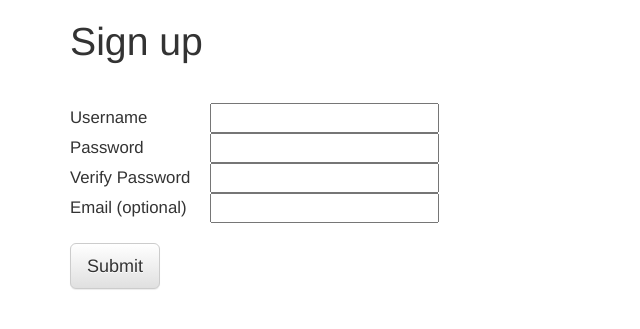
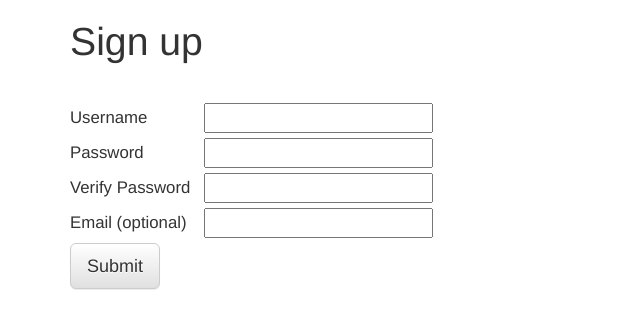
Before and after one commit to msurmenok/multi-user-blog, a Python web app: template templates/signup.html in a window 1280 px wide. Shown: the part 254-583 px from the top of the page, without its empty margins (0-640 px from the left). Run offline with Jinja, Linux system fonts and the light colour scheme; the template is opened without the code that fills it, so the values that code supplies are empty; some libraries are stand-ins or nearby versions.

Commit message:
replaced tag table and changed styles accordingly

```diff
--- a/static/styles.css
+++ b/static/styles.css
@@ -1,5 +1,5 @@
 /* FONTS */
-p, a, em, table, textarea, input[name="subject"] {
+p, a, em, textarea, input[type="text"], input[type="password"], span {
     font-family: "Helvetica Neue", Helvetica,Arial, sans-serif;
     font-size: 1.2em;
     font-weight: normal;
@@ -47,12 +47,8 @@ ul li, .btn-cancel {
     margin-left: 20px;
 }
 
-.social a, .change-panel a {
+.social a, .change-panel a, span + input {
     margin-right: 20px;
-}
-
-table {
-    margin-top: 40px;
 }
 
 ul, .social, label {
@@ -63,8 +59,7 @@ ul, .social, label {
     margin-top: 10px;
 }
 
-
-.author, textarea, table {
+.author, textarea {
     margin-bottom: 20px;
 }
 
@@ -86,10 +81,19 @@ label {
     width: 100%;
 }
 
-table tr td {
-    padding-right: 20px;
-}
-
 hr {
     width: 100%;
 }
+
+label span {
+    display: inline-block;
+    min-width: 130px;
+}
+
+.userform label {
+    margin-top: 0;
+}
+
+.userform {
+    margin-top: 40px;
+}
--- a/templates/signup.html
+++ b/templates/signup.html
@@ -2,56 +2,38 @@
 
 {% block content %}
     <h1>Sign up</h1>
+    <div class="userform">
       <form method="post">
-          <table>
-            <tr>
-              <td>
-                Username
-              </td>
-              <td>
+        <label>
+          <span>Username</span>
           <input type="text" name="username" value="{{username}}">
-              </td>
-              <td class="error">
+
+          <span class="error">
             {{error_username}}
-              </td>
-            </tr>
-
-            <tr>
-              <td>
-                Password
-              </td>
-              <td>
+          </span>
+        </label>
+        <label>
+          <span>Password</span>
           <input type="password" name="password" value="">
-              </td>
-              <td class="error">
+          <span class="error">
             {{error_password}}
-              </td>
-            </tr>
-
-            <tr>
-              <td>
-                Verify Password
-              </td>
-              <td>
+          </span>
+        </label>
+        <label>
+          <span>Verify Password</span>
           <input type="password" name="verify" value="">
-              </td>
-              <td class="error">
+          <span class="error">
             {{error_verify}}
-              </td>
-            </tr>
-
-            <tr>
-              <td>
-                Email (optional)
-              </td>
-              <td>
+          </span>
+        </label>
+        <label>
+          <span>Email (optional)</span>
           <input type="text" name="email" value="{{email}}">
-              </td>
-              <td class="error">
+          <span class="error">
             {{error_email}}
-              </td>
-            </tr>
-          </table>
+          </span>
+        </label>
         <input type="submit" class="btn btn-lg btn-default">
           </form>
+    </div>
 {% endblock %}
```
Also changed, not shown: templates/login.html (+12 -21 lines). Lines whose indentation alone changed are shown as unchanged.
